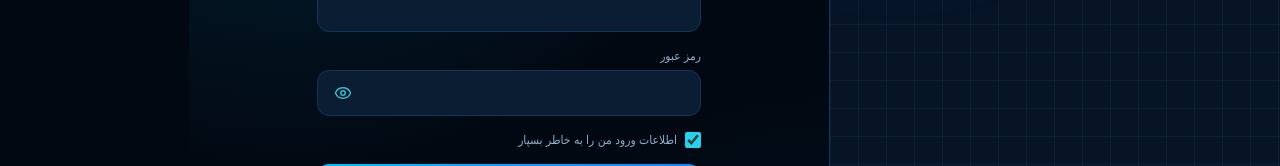
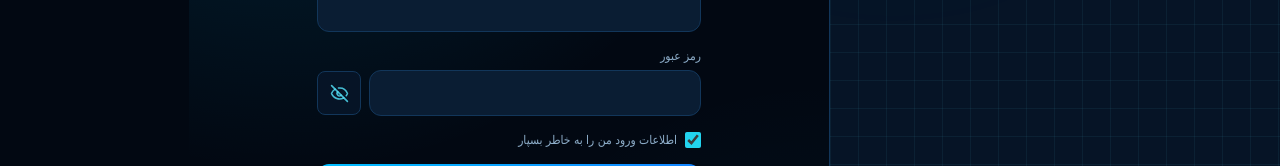
Before and after one commit to javad136999/transport, a Next.js app: page /login in a window 1280 px wide. Shown: the part 312-478 px from the top of the page. Built offline with nearby package versions, Linux system fonts and the light colour scheme; no server answers; a small style sheet from the web is missing.

Commit message:
Move password visibility control outside input

```diff
--- a/src/app/login/page.tsx
+++ b/src/app/login/page.tsx
@@ -153,9 +153,9 @@ export default function LoginPage() {
               </div>
               <div>
                 <label className="field-label">رمز عبور</label>
-                <div className="relative">
+                <div className="flex items-center gap-2">
                   <input
-                    className="field-input pl-12"
+                    className="field-input flex-1"
                     type={showPassword ? "text" : "password"}
                     autoComplete="current-password"
                     dir="ltr"
@@ -168,9 +168,9 @@ export default function LoginPage() {
                     onClick={() => setShowPassword((value) => !value)}
                     aria-label={showPassword ? "مخفی کردن رمز عبور" : "نمایش رمز عبور"}
                     title={showPassword ? "مخفی کردن رمز عبور" : "نمایش رمز عبور"}
-                    className="absolute left-2 top-1/2 -translate-y-1/2 grid h-9 w-9 place-items-center rounded-lg text-brand-light/75 transition hover:bg-brand/10 hover:text-brand-light"
+                    className="shrink-0 grid h-11 w-11 place-items-center rounded-lg border border-base-border bg-base-panel text-brand-light/80 transition hover:border-brand/50 hover:bg-brand/10 hover:text-brand-light"
                   >
-                    {showPassword ? <EyeOff size={18} /> : <Eye size={18} />}
+                    {showPassword ? <Eye size={19} /> : <EyeOff size={19} />}
                   </button>
                 </div>
               </div>
```
